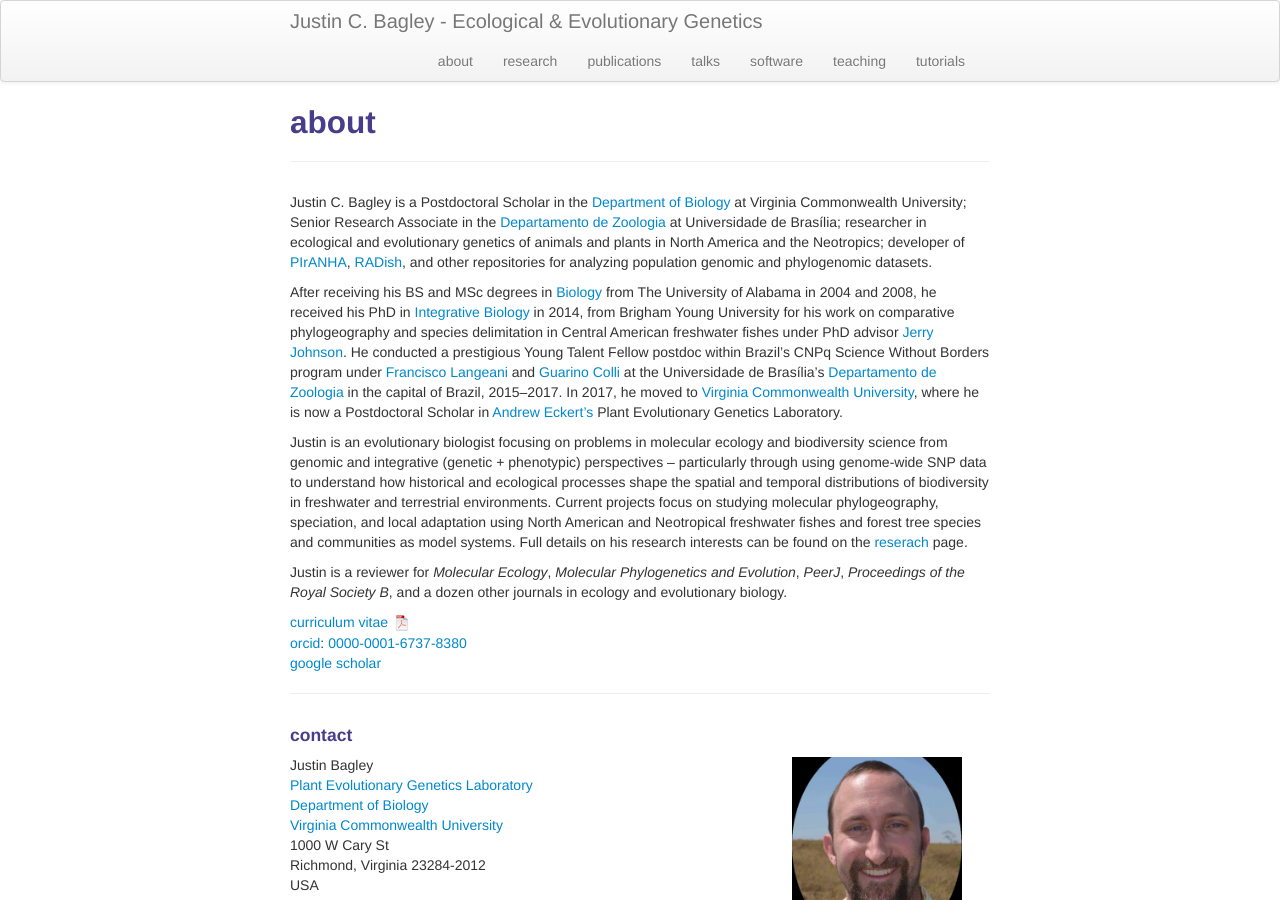
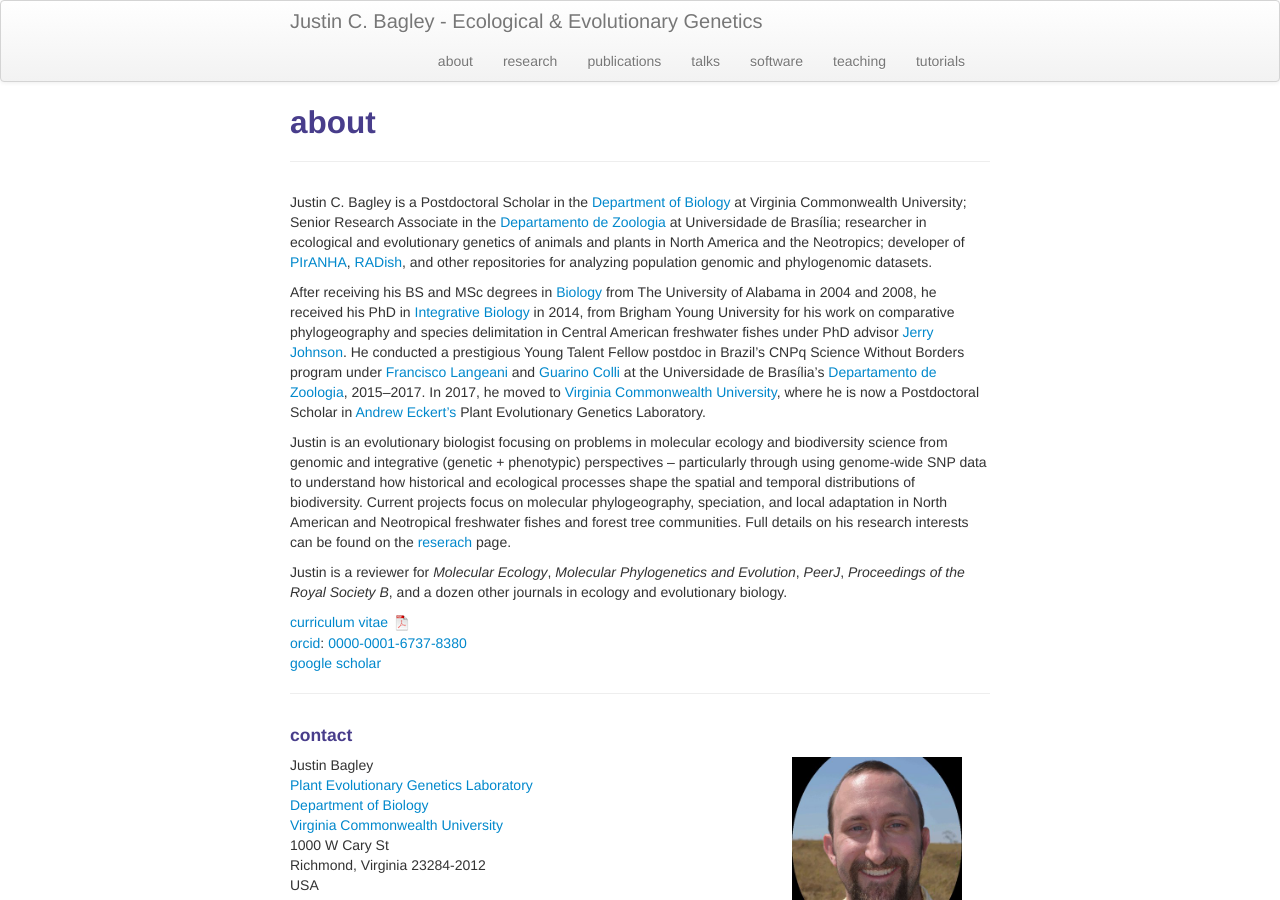
Before and after one commit to justincbagley/justincbagley.github.io, a Jekyll site: the page built from pages/about.md, in a window 1280 px wide and 900 px high. Built offline with Jekyll 4.4.1, drawn with Linux system fonts in a browser that asks for light colours.

Commit message:
Update about.md

```diff
--- a/pages/about.md
+++ b/pages/about.md
@@ -18,19 +18,19 @@
 Alabama in 2004 and 2008, he received his PhD in [Integrative Biology](http://biology.byu.edu)
 in 2014, from Brigham Young University for his work on comparative phylogeography
 and species delimitation in Central American freshwater fishes under PhD advisor [Jerry Johnson](https://lifesciences.byu.edu/Directories/FacultyStaff/ctl/FacultyProfile/mid/5712/NetID/jbj59).
-He conducted a prestigious Young Talent Fellow postdoc within Brazil's CNPq Science Without Borders
+He conducted a prestigious Young Talent Fellow postdoc in Brazil's CNPq Science Without Borders
 program under [Francisco Langeani]() and [Guarino Colli](https://www.researchgate.net/profile/Guarino_Colli)
-at the Universidade de Brasília's [Departamento de Zoologia](https://zoo.unb.br) in the capital
-of Brazil, 2015&ndash;2017. In 2017, he moved to [Virginia Commonwealth University](https://www.vcu.edu),
-where he is now a Postdoctoral Scholar in [Andrew Eckert's](LINK) Plant Evolutionary Genetics Laboratory.
+at the Universidade de Brasília's [Departamento de Zoologia](https://zoo.unb.br), 2015&ndash;2017.
+In 2017, he moved to [Virginia Commonwealth University](https://www.vcu.edu), where he is now a
+Postdoctoral Scholar in [Andrew Eckert's](LINK) Plant Evolutionary Genetics Laboratory.
 
 Justin is an evolutionary biologist focusing on problems in molecular ecology and biodiversity
 science from genomic and integrative (genetic + phenotypic) perspectives &ndash; particularly
 through using genome-wide SNP data to understand how historical and ecological processes
-shape the spatial and temporal distributions of biodiversity in freshwater and terrestrial
-environments. Current projects focus on studying molecular phylogeography, speciation, and local
-adaptation using North American and Neotropical freshwater fishes and forest tree species and
-communities as model systems. Full details on his research interests can be found on the [reserach](../pages/research.html) page.
+shape the spatial and temporal distributions of biodiversity. Current projects focus on molecular
+phylogeography, speciation, and local adaptation in North American and Neotropical freshwater
+fishes and forest tree communities. Full details on his research interests can be found on the
+[reserach](../pages/research.html) page.
 
 Justin is a reviewer for _Molecular Ecology_, _Molecular Phylogenetics and Evolution_, _PeerJ_,
 _Proceedings of the Royal Society B_, and a dozen other journals in ecology and evolutionary biology.
```
